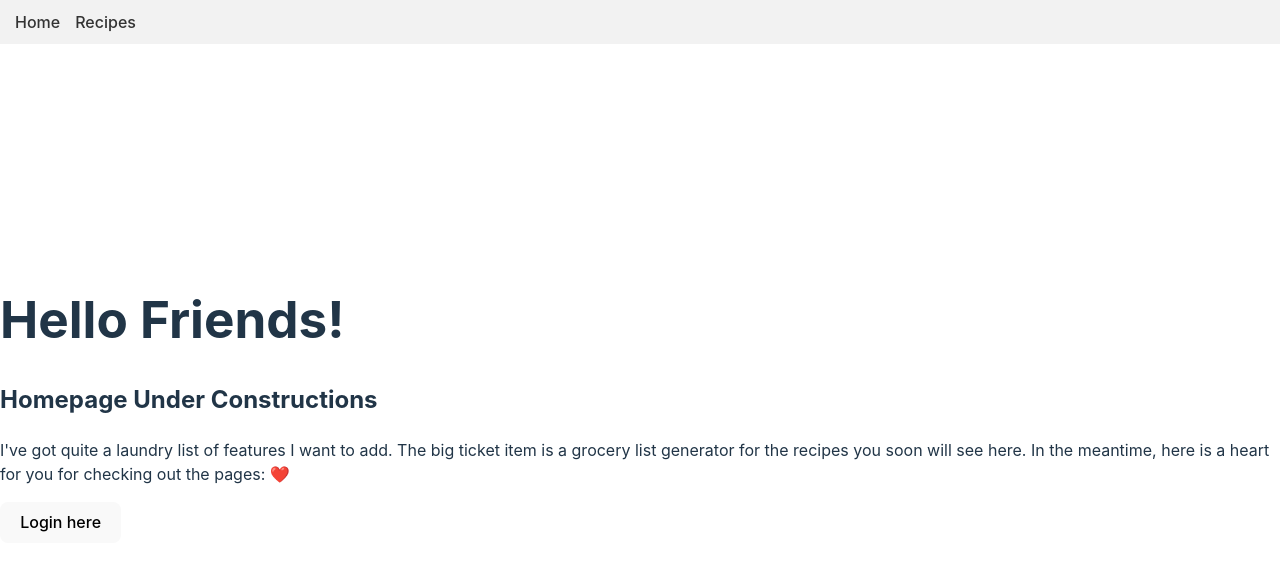
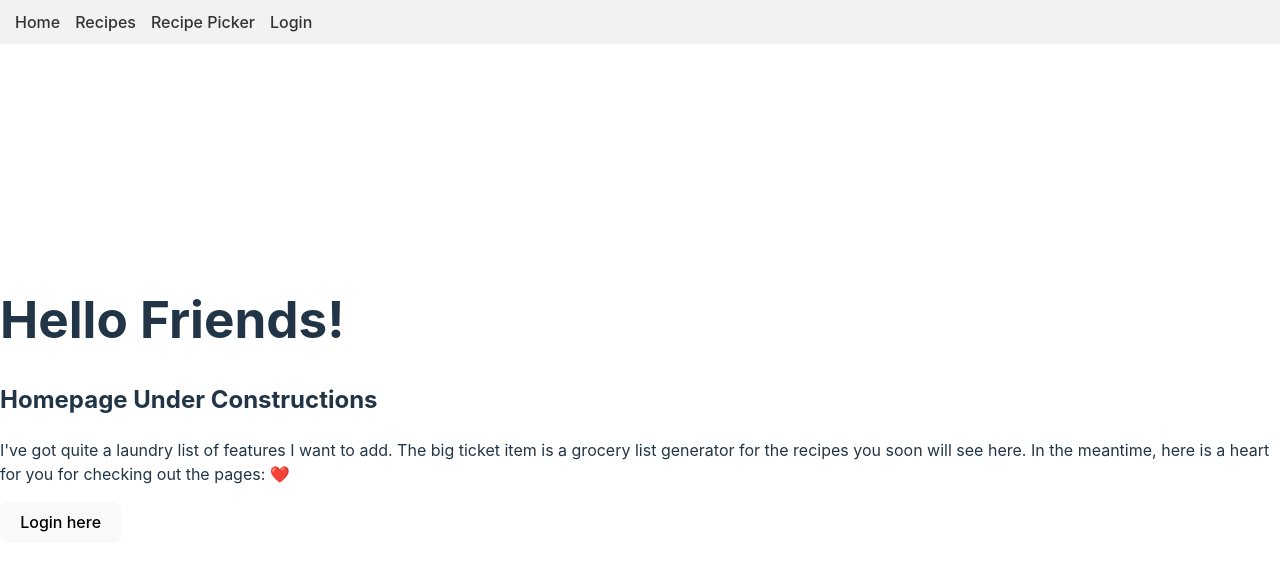
Before and after one commit to reesecantu/cantus-kitchen, a React (Vite) app: page / in a window 1280 px wide. Shown: the top 570 px of the page. Built offline with nearby package versions, Linux system fonts and the light colour scheme; no server answers.

Commit message:
Add Recipe Picker and Login links to Navbar

```diff
--- a/src/components/Navbar/Navbar.tsx
+++ b/src/components/Navbar/Navbar.tsx
@@ -14,6 +14,14 @@ function Navbar() {
         <li>
           <Link to="/recipes">Recipes</Link>
         </li>
+        <li>
+          <Link to="/quiz">Recipe Picker</Link>
+        </li>
+        {user && (
+          <li>
+            <Link to="lily">Lily</Link>
+          </li>
+        )}
         {user && (
           <li>
             <Link to="recipe-manager">Recipe Manager</Link>
@@ -24,6 +32,11 @@ function Navbar() {
             <button onClick={logout}>Logout</button>
           </li>
         )}
+        {!user && (
+          <li className="right">
+            <Link to="login">Login</Link>
+          </li>
+        )}
       </ul>
     </nav>
   );
```
